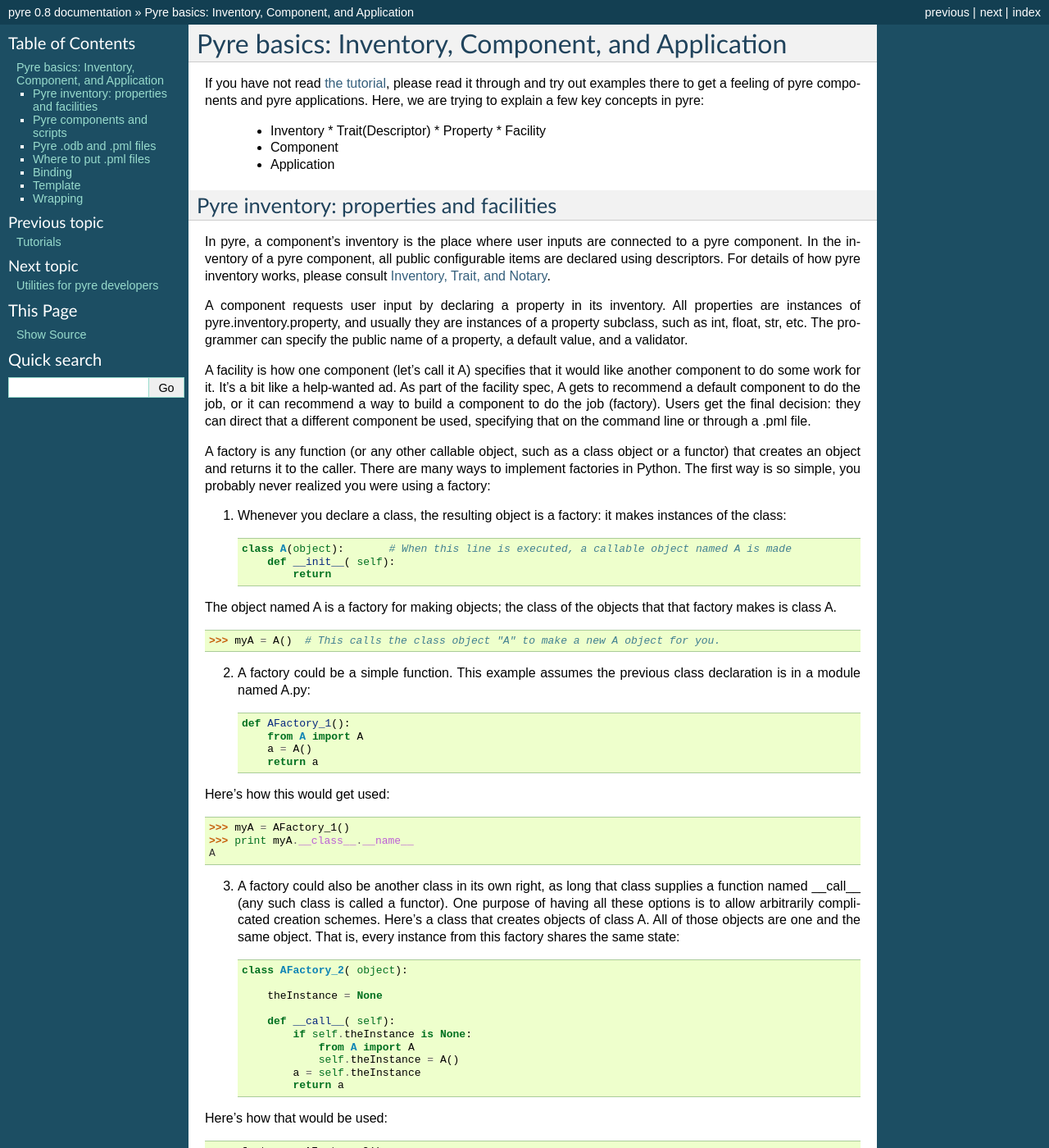
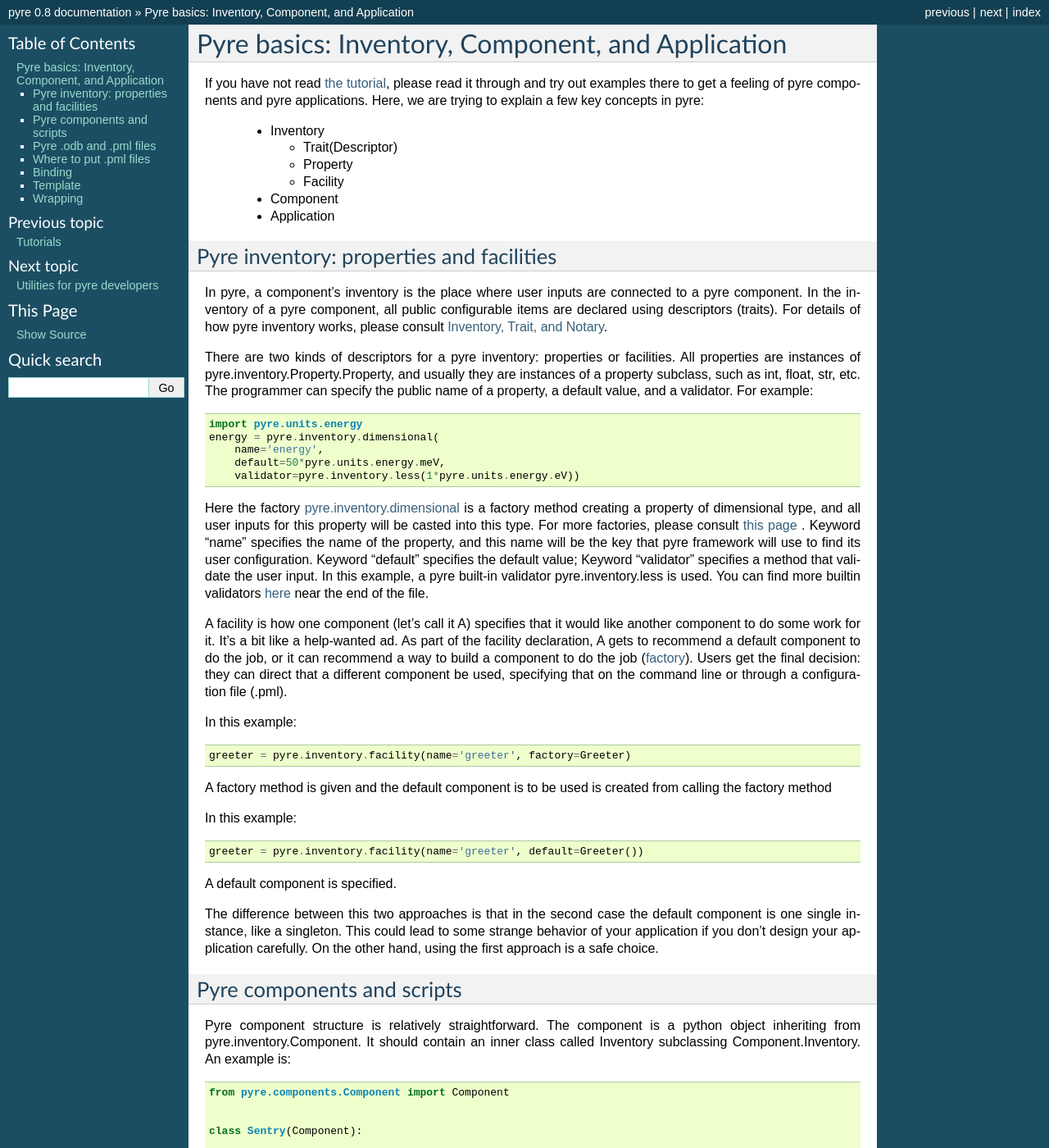
Before and after one commit to danse-inelastic/pyre, a Sphinx documentation site: the page built from docs/pyreBasics.rst, in a window 1280 px wide and 1400 px high. Shown: the whole window at 82% size. Built offline with Sphinx 7.4.7, drawn with Linux system fonts in a browser that asks for light colours; formulas are drawn with MathJax 3; some of the changed text lies outside the part shown.

Commit message:
pyre docs: rewrite the "pyre.inventory" section, and moved "factory" section to FAQ.

```diff
--- a/docs/pyreBasics.rst
+++ b/docs/pyreBasics.rst
@@ -12,9 +12,11 @@ and try out examples there to get a feeling of pyre components and pyre applicat
 Here, we are trying to explain a few key concepts in pyre:
 
  * Inventory
+
    * Trait(Descriptor)
    * Property
    * Facility
+
  * Component
  * Application
 
@@ -26,65 +28,62 @@ Pyre inventory: properties and facilities
 In pyre, a component's inventory is the place where user inputs are
 connected to a pyre component.
 In the inventory of a pyre component, all public configurable items
-are declared using descriptors.
+are declared using descriptors (traits).
 For details of how pyre inventory works, please consult
 :ref:`pyre-inventory-implementation`.
 
-A component requests user input by declaring a property in its inventory. All properties are instances of pyre.inventory.property, and usually they are instances of a property subclass, such as int, float, str, etc. The programmer can specify the public name of a property, a default value, and a validator.
+There are two kinds of descriptors for a pyre inventory: properties or facilities.
+All properties are instances of pyre.inventory.Property.Property, and usually they are instances of a property subclass, such as int, float, str, etc. The programmer can specify the public name of a property, a default value, and a validator. For example::
 
-A facility is how one component (let's call it A) specifies that it would like another component to do some work for it. It's a bit like a help-wanted ad. As part of the facility spec, A gets to recommend a default component to do the job, or it can recommend a way to build a component to do the job (factory). Users get the final decision: they can direct that a different component be used, specifying that on the command line or through a .pml file.
+  import pyre.units.energy
+  energy = pyre.inventory.dimensional(
+      name='energy',
+      default=50*pyre.units.energy.meV,
+      validator=pyre.inventory.less(1*pyre.units.energy.eV))
 
-A factory is any function (or any other callable object, such as a class object or a functor) that creates an object and returns it to the caller. There are many ways to implement factories in Python. The first way is so simple, you probably never realized you were using a factory:
+Here the factory
+`pyre.inventory.dimensional <http://docs.danse.us/pyre/pythia-0.8/pyre.inventory-module.html#dimensional>`_
+is a factory method creating a property of dimensional type, and all user inputs
+for this property will be casted into this type.
+For more factories, please consult
+`this page <http://danse.us/trac/pyre/browser/pythia-0.8/packages/pyre/pyre/inventory/__init__.py>`_ .
+Keyword "name" specifies the name of the property, and this name will be
+the key that pyre framework will use to find its user configuration.
+Keyword "default" specifies the default value;
+Keyword "validator" specifies a method that validate the user input.
+In this example, a pyre built-in validator pyre.inventory.less is used.
+You can find more builtin validators
+`here <http://danse.us/trac/pyre/browser/pythia-0.8/packages/pyre/pyre/inventory/__init__.py>`_
+near the end of the file.
 
-1. Whenever you declare a class, the resulting object is a factory: it makes instances of the class::
 
-    class A(object):       # When this line is executed, a callable object named A is made
-        def __init__( self):
-            return
+A facility is how one component (let's call it A) specifies that it would like another
+component to do some work for it.
+It's a bit like a help-wanted ad.
+As part of the facility declaration, A gets to recommend a default component to do the job,
+or it can recommend a way to build a component to do the job
+(:ref:`factory <what-is-factory>`).
+Users get the final decision: they can direct that a different component be used,
+specifying that on the command line or through a configuration file (.pml).
 
-The object named A is a factory for making objects; the class of the objects that that factory makes is class A.
+In this example::
 
-    >>> myA = A()  # This calls the class object "A" to make a new A object for you.
+   greeter = pyre.inventory.facility(name='greeter', factory=Greeter)
 
-2. A factory could be a simple function. This example assumes the previous class declaration is in a module named A.py::
+A factory method is given and the default component is to be used is created from
+calling the factory method
 
-    def AFactory_1():
-        from A import A
-        a = A()
-        return a
+In this example::
 
-Here's how this would get used::
+   greeter = pyre.inventory.facility(name='greeter', default=Greeter())
 
-    >>> myA = AFactory_1()
-    >>> print myA.__class__.__name__
-    A
+A default component is specified.
 
-3. A factory could also be another class in its own right, as long that class supplies a function named __call__ (any such class is called a functor). One purpose of having all these options is to allow arbitrarily complicated creation schemes. Here's a class that creates objects of class A. All of those objects are one and the same object. That is, every instance from this factory shares the same state::
-
-    class AFactory_2( object):
-
-        theInstance = None
-
-        def __call__( self):
-            if self.theInstance is None:
-                from A import A
-                self.theInstance = A()
-            a = self.theInstance
-            return a
-
-Here's how that would be used::
-
-    >>> afactory = AFactory_2()
-    >>> a1 = afactory()
-    >>> a2 = afactory()
-    >>> a1 is a2
-    True
-    >>> a1
-    <__main__.A instance at 0x2a955e3368>
-    >>> a2
-    <__main__.A instance at 0x2a955e3368>
-
-Note that in this example, every time you ask the afactory for another A, you get exactly the same instance of a. Factories make it easy to use tricks like this. Whether those tricks are a good idea is another question.
+The difference between this two approaches is that in the second case
+the default component is one single instance, like a singleton.
+This could lead to some strange behavior of your application if you
+don't design your application carefully.
+On the other hand, using the first approach is a safe choice.
 
 
 .. _pyre-component:
--- /dev/null
+++ b/docs/tutorials/property1.py
@@ -0,0 +1,37 @@
+#!/usr/bin/env python
+
+
+'''
+Try the following in your command line:
+
+  $ python property1.py
+  $ python property1.py --energy=30*meV
+  $ python property1.py --energy=1.5*eV   # this will throw an exception
+'''
+
+
+from pyre.applications.Script import Script as base
+
+class App(base):
+
+    class Inventory(base.Inventory):
+
+        import pyre.inventory
+        import pyre.units.energy
+        energy = pyre.inventory.dimensional(name='energy', default=50*pyre.units.energy.meV, validator=pyre.inventory.less(1*pyre.units.energy.eV))
+
+
+    def main(self):
+        print self.inventory.energy
+        return
+
+    def __init__(self, name='property1'):
+        super(App, self).__init__(name=name)
+        return
+
+# main
+if __name__ == "__main__":
+    app = App()
+    app.run()
+
+# End of file
```
Also changed, not shown: docs/pyreFaqs.rst (+66 -3 lines), docs/pyreTutorials.rst (+9 -4 lines), 1 other file.
